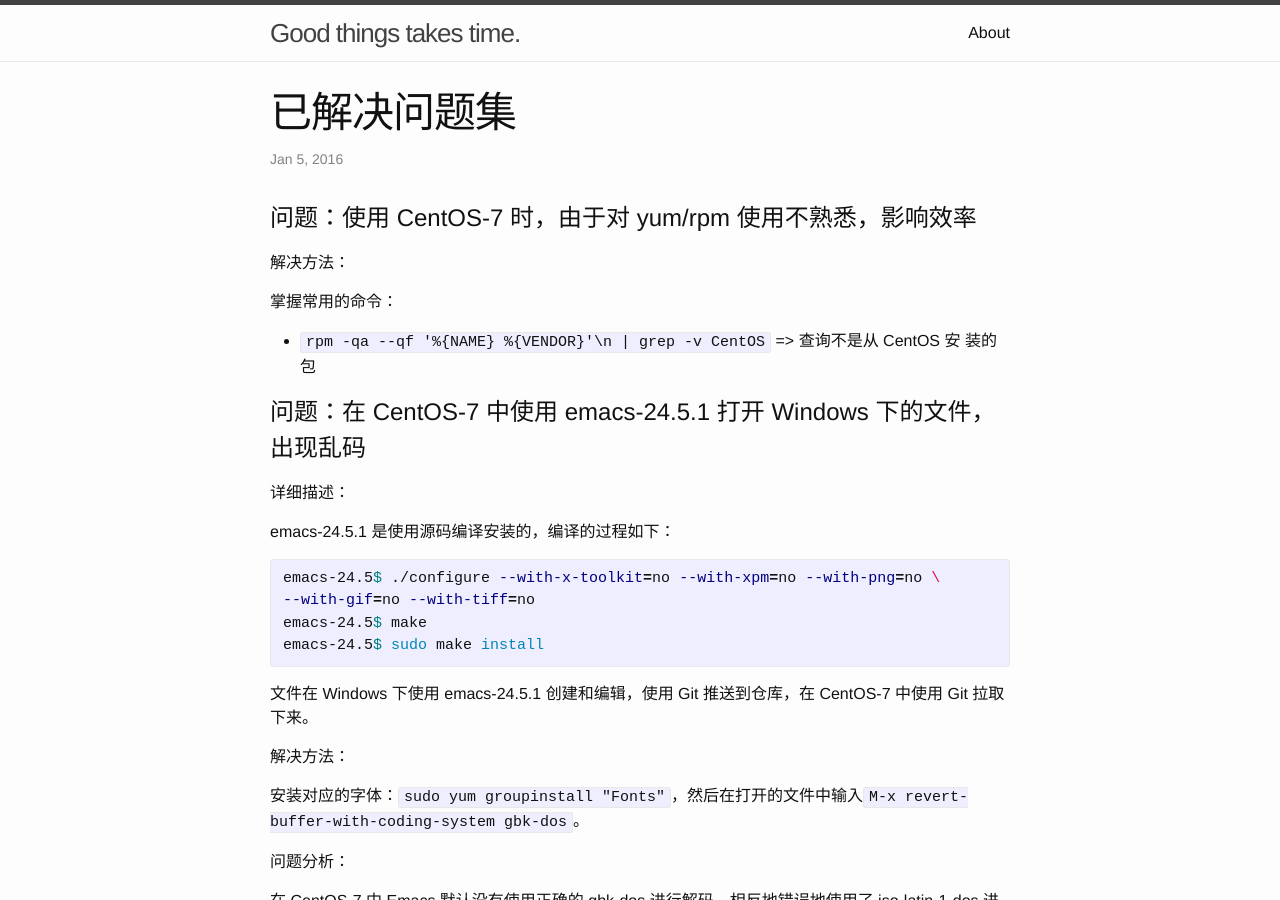
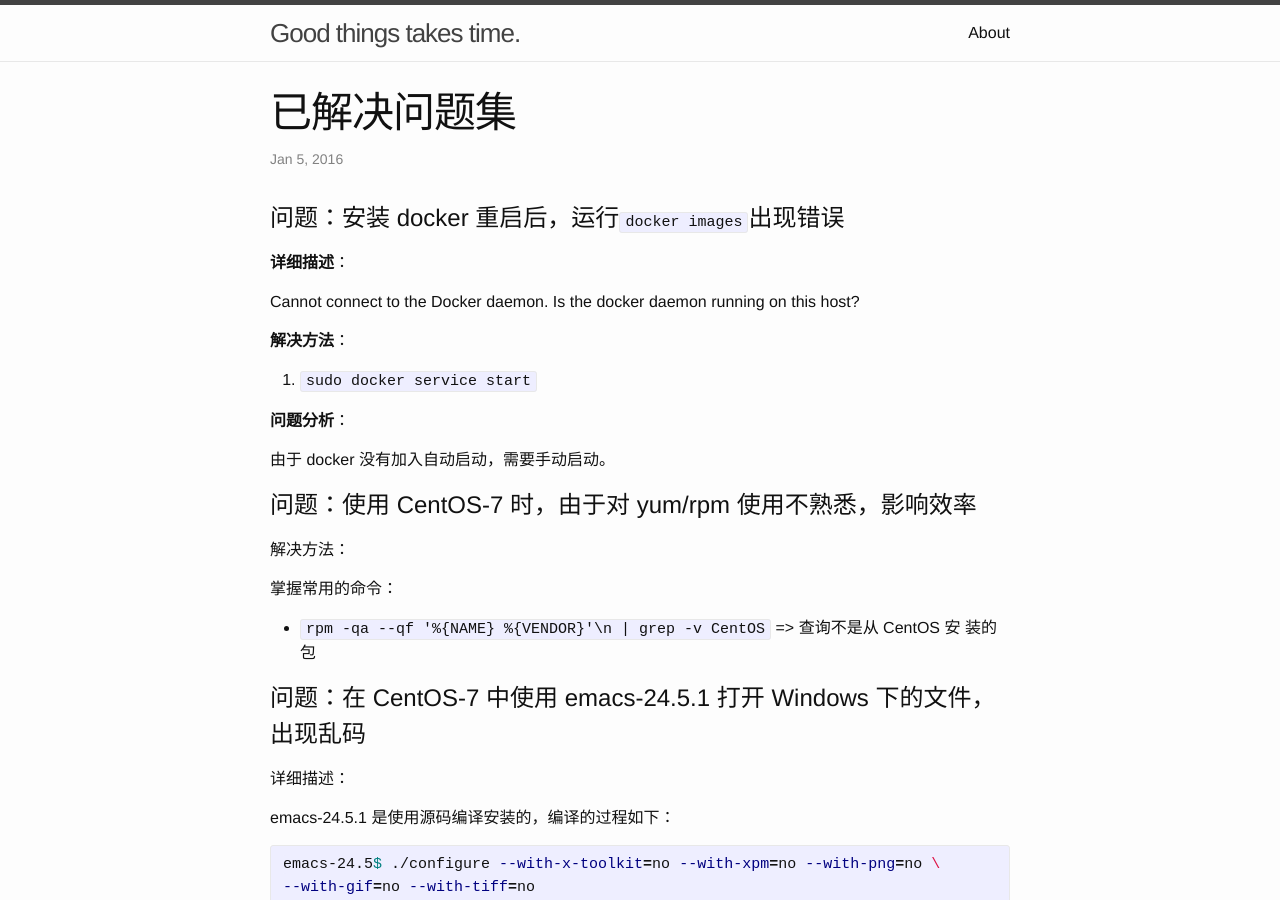
Before and after one commit to mofaph/mofaph.github.io, a Jekyll site: the page built from _posts/2016-01-05-problem-solved.md, in a window 1280 px wide and 900 px high. Built offline with Jekyll 4.4.1, drawn with Linux system fonts in a browser that asks for light colours; Markdown is read by kramdown in place of the engine named in the settings.

Commit message:
ploblem-solved: add one

```diff
--- a/_posts/2016-01-05-problem-solved.md
+++ b/_posts/2016-01-05-problem-solved.md
@@ -2,6 +2,20 @@
 title: 已解决问题集
 layout: post
 ---
+
+# 问题：安装 docker 重启后，运行`docker images`出现错误
+
+**详细描述**：
+
+Cannot connect to the Docker daemon. Is the docker daemon running on this host?
+
+**解决方法**：
+
+1. `sudo docker service start`
+
+**问题分析**：
+
+由于 docker 没有加入自动启动，需要手动启动。
 
 # 问题：使用 CentOS-7 时，由于对 yum/rpm 使用不熟悉，影响效率
 
```
